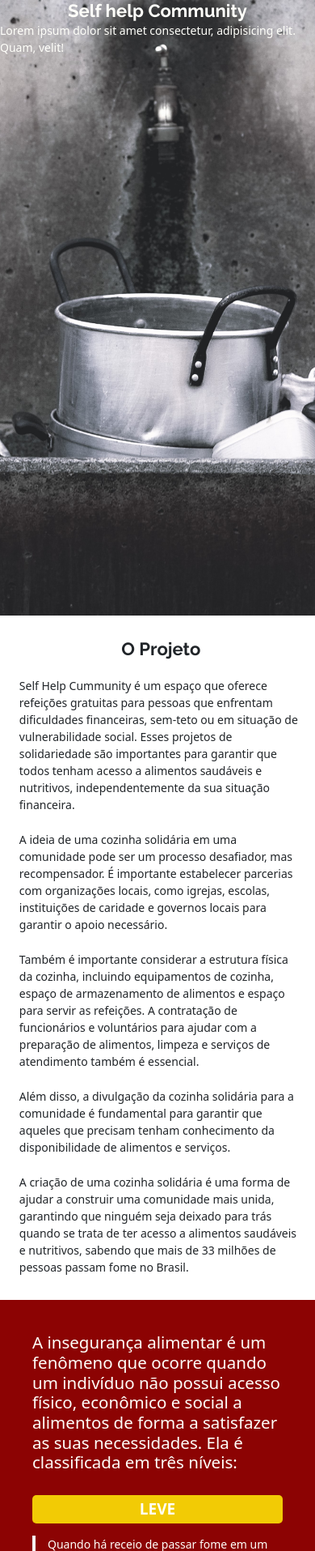
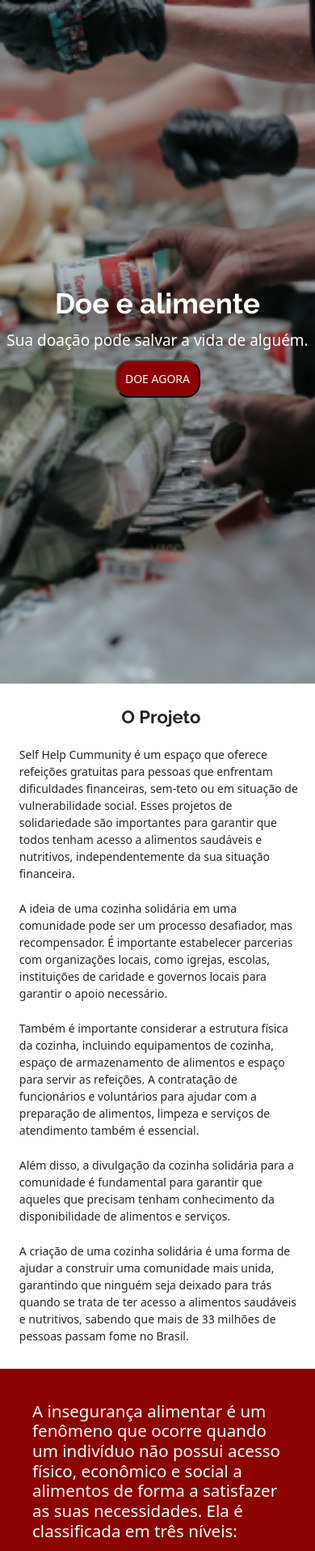
Before and after one commit to Lilian-Carvalho25/Doe-e-alimente, a PHP site: page / in a window 390 px wide. Shown: the part 101-2016 px from the top of the page at 81% size. Run offline with PHP 8.4, Linux system fonts and the light colour scheme.

Commit message:
Responsividade home
Ajustei a responsividade, adicionei "fome tem cor", mudei a imagem em destaque, e adicionei o botão rápido.

```diff
--- a/css/style.css
+++ b/css/style.css
@@ -94,19 +94,40 @@ nav h2 a {
 
 /* Destaque */
 #destaque-home {
-    background:url(../imagens/panelas-vazias.jpg);
+    background:url(../imagens/destaque-home.png);
     background-position: center;
     background-repeat: no-repeat;
     background-size: cover;
-    height: 90vh;
+    height: 100vh;
     margin-bottom: 25px;
+    display: flex;
+    flex-direction: column;
+    align-items: center;
+    justify-content: center;
+}
+
+#escrita {
+    display: flex;
+    flex-direction: column;
+    align-items: center;
+    justify-content: center;
+    gap: 10px;
 }
 
 #destaque-home h2 {
     color: #fffffa;
+    font-size: 35px;
 }
 
 #destaque-home p {
+    color: #fffffa;
+    font-size: 19px;
+}
+
+#doe-agora {
+    padding: 11px;
+    background-color: #8C0303;
+    border-radius: 18px;
     color: #fffffa;
 }
 
@@ -169,6 +190,13 @@ nav h2 a {
     align-items: center;
 }
 
+hr {
+    max-width: 90%;
+    margin: 0 auto;
+    border: none;
+    border: 1px solid rgb(162, 157, 157);
+}
+
 .contexto {
     display: flex;
     justify-content: center;
@@ -211,7 +239,6 @@ nav h2 a {
     width: 95vw;
     margin: auto;
 }
-
 /* Oq fazemos */
 
 #main-oq-fazemos {
--- a/fale-conosco.php
+++ b/fale-conosco.php
@@ -5,8 +5,9 @@
     <meta charset="UTF-8">
     <meta http-equiv="X-UA-Compatible" content="IE=edge">
     <meta name="viewport" content="width=device-width, initial-scale=1.0">
+    <link rel="shortcut icon" href="imagens/panelinha.png" type="image/x-icon">
     <link rel="stylesheet" href="css/style.css">
-    <title>Doe </title>
+    <title>Doe e alimente - Fale conosco</title>
 </head>
 
 <body>
--- a/index.php
+++ b/index.php
@@ -5,7 +5,7 @@
     <meta charset="UTF-8">
     <meta http-equiv="X-UA-Compatible" content="IE=edge">
     <meta name="viewport" content="width=device-width, initial-scale=1.0">
-    <link rel="shortcut icon" href="imagens/Logo.png" type="image/x-icon">
+    <link rel="shortcut icon" href="imagens/panelinha.png" type="image/x-icon">
     <link href="https://cdn.jsdelivr.net/npm/bootstrap@5.3.0-alpha3/dist/css/bootstrap.min.css" rel="stylesheet" integrity="sha384-KK94CHFLLe+nY2dmCWGMq91rCGa5gtU4mk92HdvYe+M/SXH301p5ILy+dN9+nJOZ" crossorigin="anonymous">
     <link rel="stylesheet" href="css/style.css">
     <title>Doe e alimente</title>
@@ -37,8 +37,9 @@
 
        <section id="destaque-home">
         <div id="escrita">
-            <h2>Self help Community</h2>
-            <p>Lorem ipsum dolor sit amet consectetur, adipisicing elit. Quam, velit!</p>
+            <h2>Doe e alimente</h2>
+            <p>Sua doação pode salvar a vida de alguém.</p>
+            <a href="contribuicao.php"><button id="doe-agora">DOE AGORA</button></a>
         </div>
        </section>
 
@@ -121,6 +122,16 @@
                         <p>Hoje, 6 em cada 10 domicílios liderados por mulheres estão em algum grau de insegurança alimentar.</p>
                     </div>
                 </article>
+
+                <hr>
+            </div>
+
+        </section>
+
+        <section id="container-a-fome-tem-cor">
+            <div id="alinhamento-paragrafo-home" class="espaco-texto">
+                <h2>A fome tem cor</h2>
+                <p>Enquanto 53,2% dos domicílios onde a pessoa de referência se autodeclara branca vivem em segurança alimentar, nos lares com responsáveis de raça/cor preta ou parda ela cai para 35%. Em outras palavras, 65% dos lares comandados por pessoas pretas ou pardas convivem com restrição de alimentos em algum nível. Ou seja, seis a cada dez domicílios cujos os responsáveis se identificam como pretos ou pardos vivem com algum grau de insegurança alimentar, seja leve, moderada ou grave.</p>
             </div>
         </section>
 
--- a/oq-fazemos.php
+++ b/oq-fazemos.php
@@ -5,7 +5,7 @@
     <meta charset="UTF-8">
     <meta http-equiv="X-UA-Compatible" content="IE=edge">
     <meta name="viewport" content="width=device-width, initial-scale=1.0">
-    <link rel="shortcut icon" href="imagens/Logo.png" type="image/x-icon">
+    <link rel="shortcut icon" href="imagens/panelinha.png" type="image/x-icon">
     <title>Doe e alimente - O que fazemos</title>
     <link rel="stylesheet" href="css/style.css">
 
```
Also changed, not shown: contribuicao.php (+4 -3 lines), imagens/destaque-home.png (added), imagens/grafico-lares.png (added), imagens/icone-menu.png (added), js/menu.js (line endings or trailing spaces).
